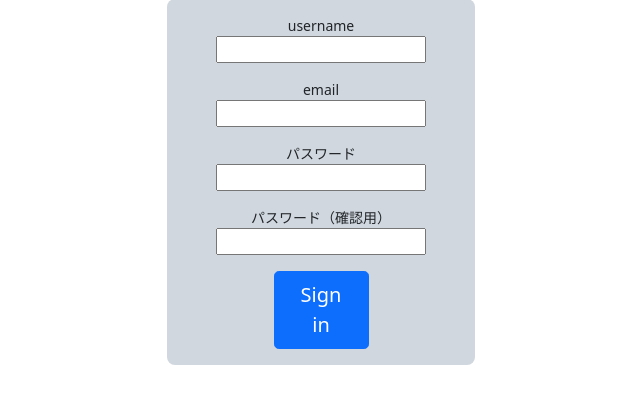
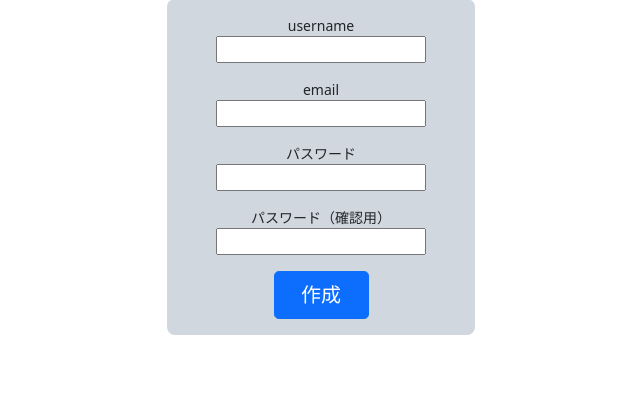
Before and after one commit to takumisasaki/mistake, a Django app: template nayamidic/templates/signup.html in a window 1280 px wide. Shown: the part 89-493 px from the top of the page, without its empty margins (319-959 px from the left). Run offline with Django 3.2, Linux system fonts and the light colour scheme; the template is opened without the code that fills it, so the values that code supplies are empty, except form fields; tables that the repository leaves empty hold one stand-in row (values such as "Sample post"); form fields are guessed from the names that the template uses.

Commit message:
signup.html&style.css

```diff
--- a/nayamidic/static/css/style.css
+++ b/nayamidic/static/css/style.css
@@ -66,7 +66,6 @@ li{
  * 01/28/2016
  * This pen is years old, and watching at the code after all
  * those years made me fall from my chair, so I:
- * - changed all IDs to classes
  * - converted all units to pixels and em units
  * - changed all global elements to classes or children of
  *   .login
--- a/nayamidic/templates/signup.html
+++ b/nayamidic/templates/signup.html
@@ -21,7 +21,7 @@
                     <p>{{ form.password1}} </p>
                     パスワード（確認用）
                     <p>{{ form.password2}} </p>
-                    <button class="w-101 btn btn-lg btn-primary" type="submit">Sign in</button>
+                    <button class="w-101 btn btn-lg btn-primary" type="submit">作成</button>
                 </div>
             </div>
            <!-- <p> nickname:{{ form.nickname }} </p> -->
```
